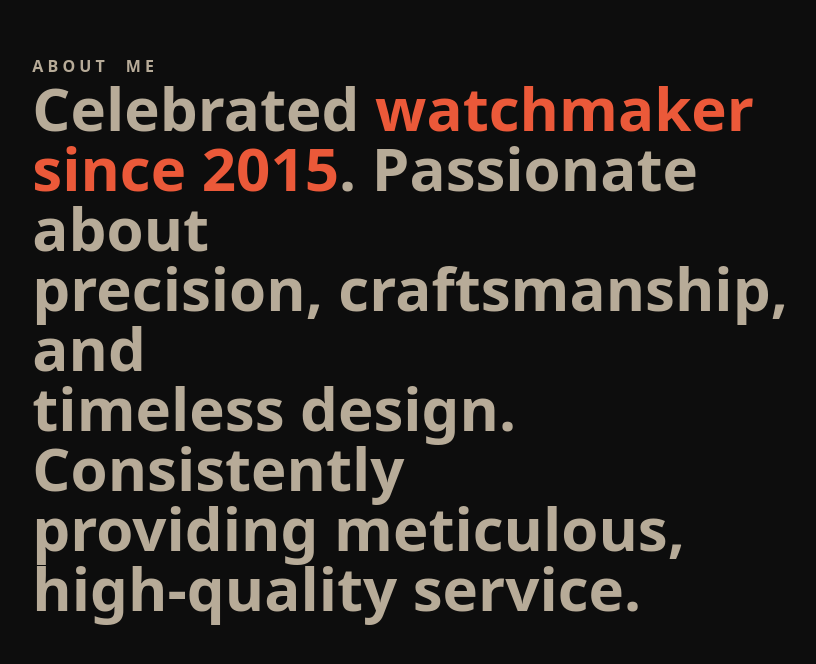
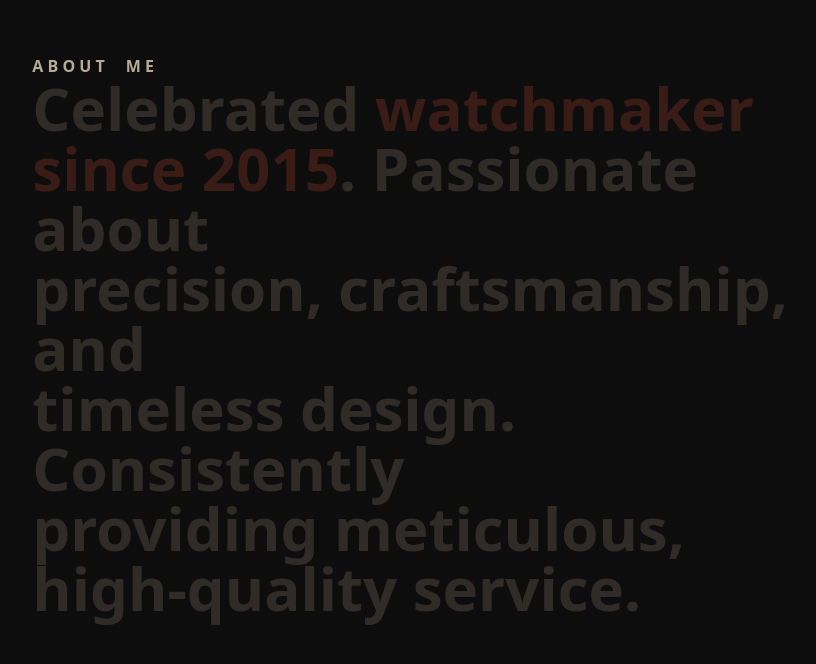
Before and after one commit to healer-1205/grandeur, a React (Create React App) app: page / in a window 1280 px wide. Shown: the part 850-1514 px from the top of the page, without its empty margins (181-997 px from the left). Before the commit the page ends 1479 px from the top, so only its background shows below. Built offline with nearby package versions, Linux system fonts and the light colour scheme; the HTML template or start-up script is replaced by a standard one.

Commit message:
make "aboutMe"

```diff
--- a/src/components/AboutMe/index.jsx
+++ b/src/components/AboutMe/index.jsx
@@ -1,6 +1,32 @@
-import React from "react"
+import React, { useEffect } from "react"
 
 export const AboutMe = () => {
+  useEffect(() => {
+    window.onscroll = () => {
+      const scrollY = window.scrollY
+      document.body.querySelector(
+        ".about-text .line:nth-child(1)"
+      ).style.clipPath = `inset(0 ${scrollY > 150 ? 0 : 150 - scrollY}% 0 0)`
+      document.body.querySelector(
+        ".about-text .line:nth-child(2)"
+      ).style.clipPath = `inset(0 ${scrollY > 250 ? 0 : 250 - scrollY}% 0 0)`
+      document.body.querySelector(
+        ".about-text .line:nth-child(3)"
+      ).style.clipPath = `inset(0 ${scrollY > 350 ? 0 : 350 - scrollY}% 0 0)`
+      document.body.querySelector(
+        ".about-text .line:nth-child(4)"
+      ).style.clipPath = `inset(0 ${scrollY > 450 ? 0 : 450 - scrollY}% 0 0)`
+      document.body.querySelector(
+        ".about-text .line:nth-child(5)"
+      ).style.clipPath = `inset(0 ${scrollY > 550 ? 0 : 550 - scrollY}% 0 0)`
+      document.body.querySelector(
+        ".about-text .line:nth-child(6)"
+      ).style.clipPath = `inset(0 ${scrollY > 650 ? 0 : 650 - scrollY}% 0 0)`
+    }
+    return () => {
+      window.onscroll = undefined
+    }
+  }, [])
   return (
     <div className="sm:pt-64 pt-52">
       <div className="flex justify-center">
@@ -10,11 +36,25 @@ export const AboutMe = () => {
               a b o u t &nbsp;&nbsp;&nbsp;&nbsp;m e
             </p>
           </div>
-          <p>
+          <div className="relative about-text">
+            <p className="line">
+              Celebrated <span className="text-[#eb5939]">watchmaker</span>
+            </p>
+            <p className="line">
+              <span className="text-[#eb5939]">since 2015</span>. Passionate
+              about
+            </p>
+            <p className="line">precision, craftsmanship, and</p>
+            <p className="line">timeless design. Consistently</p>
+            <p className="line">providing meticulous,</p>
+            <p className="line">high-quality service.</p>
+            <div className="absolute left-0 top-0 opacity-20">
+              <p className="">
                 Celebrated <span className="text-[#eb5939]">watchmaker</span>
               </p>
               <p>
-            <span className="text-[#eb5939]">since 2015</span>. Passionate about
+                <span className="text-[#eb5939]">since 2015</span>. Passionate
+                about
               </p>
               <p>precision, craftsmanship, and</p>
               <p>timeless design. Consistently</p>
@@ -23,5 +63,7 @@ export const AboutMe = () => {
             </div>
           </div>
         </div>
+      </div>
+    </div>
   )
 }
--- /dev/null
+++ b/src/components/WhatIDo/index.jsx
@@ -0,0 +1,5 @@
+import React from "react"
+
+export const WhatIDo = () => {
+  return <div className="sm:pt-64 pt-52"></div>
+}
--- a/src/pages/Home/index.jsx
+++ b/src/pages/Home/index.jsx
@@ -3,6 +3,7 @@ import { Header } from "../../components/Header"
 import { Social } from "../../components/Social"
 import { Grandeur } from "../../components/Grandeur"
 import { AboutMe } from "../../components/AboutMe"
+import { WhatIDo } from "../../components/WhatIDo"
 // import Cursor from "react-cursor-follow"
 import { Cursor } from "../../components/Cursor"
 
@@ -15,6 +16,7 @@ export const Home = () => {
       <div className="relative sm:mt-36 mt-28">
         <Grandeur />
         <AboutMe />
+        <WhatIDo />
       </div>
     </div>
   )
```
Lines whose indentation alone changed are shown as unchanged.
